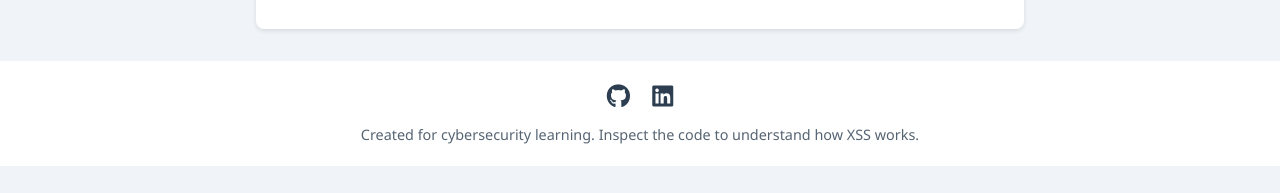
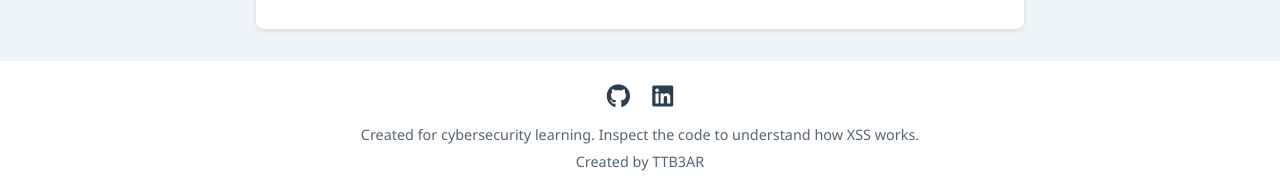
Before and after one commit to ttb3ar/xss, a plain HTML site: page index.html in a window 1280 px wide. Shown: the part 879-1072 px from the top of the page. Before the commit the page ends 1045 px from the top, so only its background shows below. Drawn offline with Linux system fonts and the light colour scheme.

Commit message:
Update index.html

```diff
--- a/index.html
+++ b/index.html
@@ -77,6 +77,7 @@
       </a>
     </div>
     <p id="footer-text">Created for cybersecurity learning. Inspect the code to understand how XSS works.</p>
+    <p id="footer-credit">Created by TTB3AR</p>
   </footer>
 
   <script src="script.js"></script>
```
